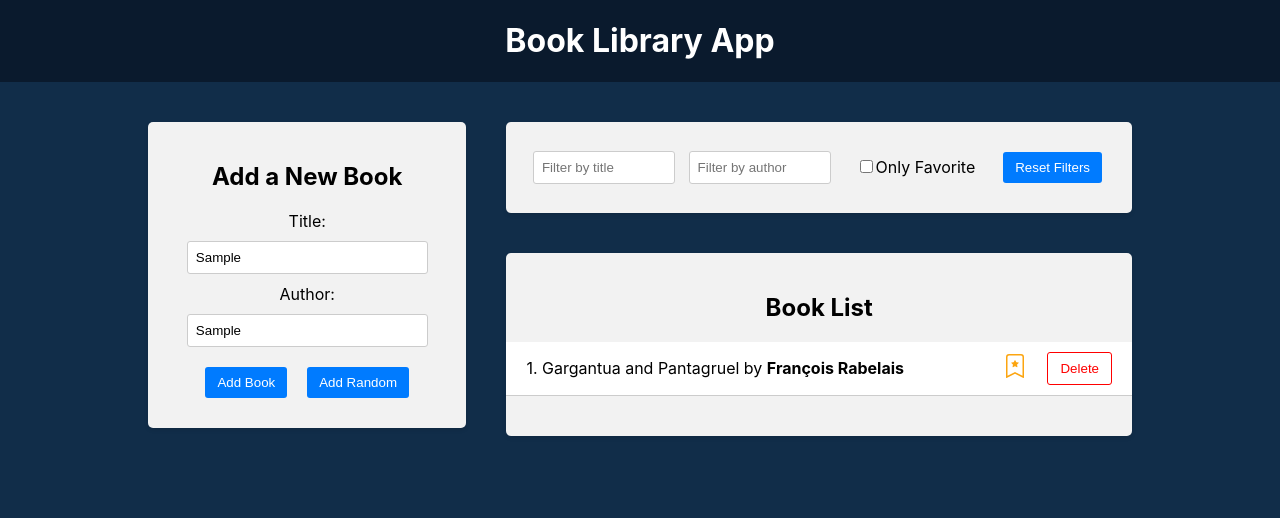
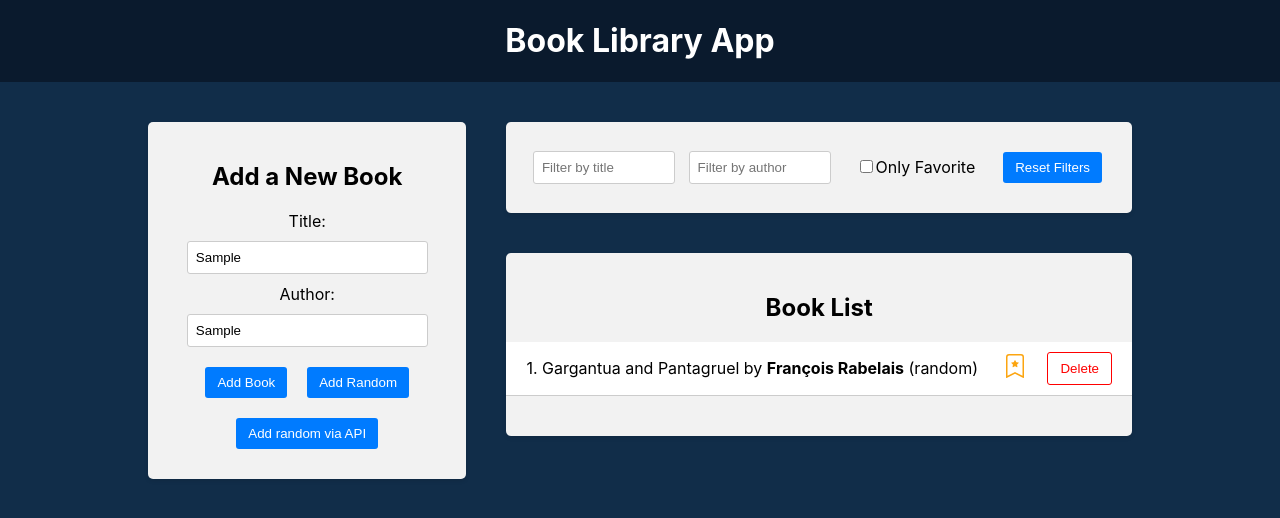
Before and after one commit to dimitrijnemesh/29-react-redux, a React (Create React App) app in the folder frontend/: page / in a window 1280 px wide. Both pictures are taken after typing "Sample", "Sample" into the empty fields and a click on the button "Add Random". Shown: the top 518 px of the page. Built offline with nearby package versions, Linux system fonts and the light colour scheme.

Commit message:
Added source how we get book,added axios.get to our API service.

```diff
--- a/frontend/package.json
+++ b/frontend/package.json
@@ -7,6 +7,7 @@
     "@testing-library/jest-dom": "^5.17.0",
     "@testing-library/react": "^13.4.0",
     "@testing-library/user-event": "^13.5.0",
+    "axios": "^1.7.2",
     "react": "^18.3.1",
     "react-dom": "^18.3.1",
     "react-icons": "^5.2.1",
--- a/frontend/src/components/BookForm/BookForm.js
+++ b/frontend/src/components/BookForm/BookForm.js
@@ -1,5 +1,6 @@
 import { useState } from "react"
 import { useDispatch } from "react-redux"
+import axios from "axios"
 
 import "./BookForm.css"
 import booksData from "../../data/books.json"
@@ -15,7 +16,7 @@
     const randomIndex = Math.floor(Math.random() * booksData.length)
     const randomBook = booksData[randomIndex]
 
-    const randomBookWithID = createBookWithID(randomBook)
+    const randomBookWithID = createBookWithID(randomBook, "random")
     dispatch(addBook(randomBookWithID))
   }
 
@@ -23,13 +24,25 @@
     e.preventDefault()
 
     if (title && author) {
-      const book = createBookWithID({ title, author })
+      const book = createBookWithID({ title, author }, "manual")
 
       dispatch(addBook(book))
       setTitle("")
       setAuthor("")
     }
   }
+
+  const handleAddRandomBookViaAPI = async () => {
+    try {
+      const res = await axios.get("http://localhost:4000/random-book")
+      if (res?.data?.title && res?.data?.author) {
+        dispatch(addBook(createBookWithID(res.data, "API")))
+      }
+    } catch (error) {
+      console.log("Error fetching random book", error)
+    }
+  }
+
   return (
     <div className="app-block book-form">
       <h2>Add a New Book</h2>
@@ -56,6 +69,9 @@
         <button type="button" onClick={handleAddRandomBook}>
           Add Random
         </button>
+        <button type="button" onClick={handleAddRandomBookViaAPI}>
+          Add random via API
+        </button>
       </form>
     </div>
   )
--- a/frontend/src/components/BookList/BookList.js
+++ b/frontend/src/components/BookList/BookList.js
@@ -68,7 +68,8 @@
             <li key={index}>
               <div className="book-info">
                 {++index}. {highlightMatch(book.title, titleFilter)} by{" "}
-                <strong>{highlightMatch(book.author, authorFilter)}</strong>
+                <strong>{highlightMatch(book.author, authorFilter)}</strong> (
+                {book.source})
               </div>
               <div className="book-actions">
                 <span onClick={() => handeToggleBook(book.id)}>
--- a/frontend/src/utils/createBookWithId.js
+++ b/frontend/src/utils/createBookWithId.js
@@ -1,8 +1,9 @@
 import { v4 as uuidv4 } from "uuid"
 
-const createBookWithID = (book) => {
+const createBookWithID = (book, source) => {
   return {
     ...book,
+    source,
     isFavorite: false,
     id: uuidv4(),
   }
```
Also changed, not shown: 1 other file (tests, documents, lock files or other folders).
